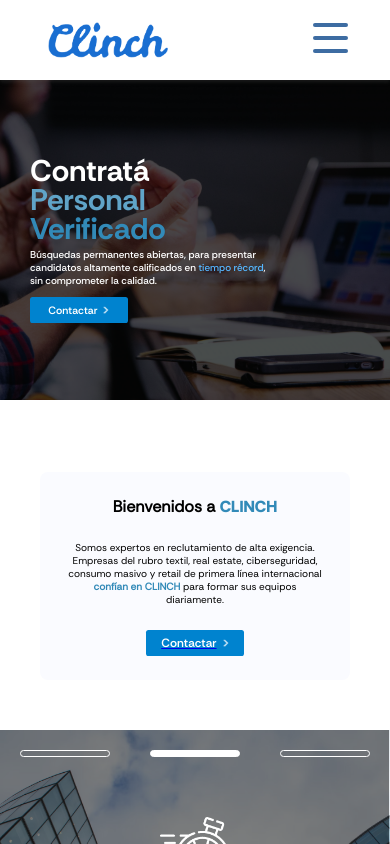
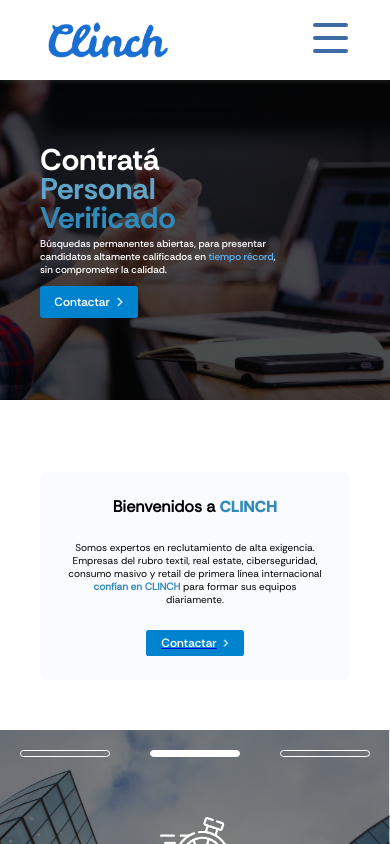
Before and after one commit to agustinlorca/ClinchHR, a React (Vite) app: page / in a window 390 px wide. Shown: the top 844 px of the page. Built offline with nearby package versions, Linux system fonts and the light colour scheme.

Commit message:
Fix general sizes - responsive

```diff
--- a/src/components/Heros/Hero.css
+++ b/src/components/Heros/Hero.css
@@ -1,41 +1,33 @@
 .hero {
+  width: 100%;
   background-size: cover;
   background-position: center;
-  height: 960px;
+  height: 760px;
 }
-
 .hero.home {
   background-image: url("../../assets/images/hero-home.png");
 }
-
 .hero.candidates {
   background-image: url("../../assets/images/hero-candidates.png");
 }
-
 .hero .content {
   position: absolute;
-  margin: 196px 0 0 180px;
+  margin: 110px 0 0 140px;
   max-height: 542px;
 }
-
-.hero .content.home{
-  max-width: 800px;
+.hero .content.home {
+  max-width: 570px;
 }
-
-.hero .content.candidates{
-  max-width: 738px;
-}
-
-.hero .content div {
-  margin-bottom: 16px;
+.hero .content.candidates {
+  max-width: 556px;
 }
 
 .hero .content div span {
-  margin-bottom: -30px;
+  margin-bottom: -26px;
   padding: 0;
   font-family: "RethinkSans-Bold", sans-serif;
   display: block;
-  font-size: var(--font-size-titles-big);
+  font-size: 80px;
 }
 
 .hero .content div span:nth-child(1) {
@@ -50,10 +42,8 @@
 
 .hero .content p {
   font-family: "RethinkSans-Medium";
-  width: auto;
-  height: 126px;
-  margin-bottom: 32px;
-  font-size: var(--font-size-big);
+  margin: 24px 0px;
+  font-size: 24px;
   color: white;
 }
 
@@ -68,17 +58,19 @@
   display: flex;
   justify-content: center;
   align-items: center;
-  gap: 12px;
+  padding: 16px;
+  gap: 8px;
   border: #0083cf;
-  border-radius: 8px;
+  border-radius: 6px;
   background-color: #0083cf;
-  width: 303px;
-  height: 80px;
+  min-width: 192px;
+  min-height: 64px;
   color: white;
-  font-size: var(--font-size-big);
+  font-size: 26px;
 }
 
-.hero .content a{
+.hero .content a {
+  text-decoration: none;
   display: inline-block;
 }
 @keyframes moveIcon {
@@ -91,122 +83,124 @@
 }
 
 .math-greater {
-  width: 24px;
-  height: 24px;
+  width: 18px;
+  height: 18px;
   animation: moveIcon 1.1s linear infinite;
 }
-
-@media screen and (max-width: 991px) {
+@media screen and (max-width: 1200px) {
   .hero {
-    height: 480px;
+    height: 500px;
   }
   .hero .content {
-    margin: 98px 0 0 90px;
+    margin: 90px 0 0 90px;
+    max-height: 360px;
   }
-
-  .hero .content div {
-    margin-bottom: 16px;
+  .hero .content.home {
+    max-width: 380px;
+  }
+  .hero .content.candidates {
+    max-width: 370px;
   }
 
   .hero .content div span {
-    margin-bottom: -15px;
-    font-size: 48px;
+    margin-bottom: -17px;
+    font-size: 53px;
+  }
+  .hero .content p {
+    margin: 16px 0px;
+    font-size: 16px;
   }
 
-  .hero .content p {
+  .hero .content button {
+    padding: 10px;
+    gap: 5px;
+    border-radius: 4px;
+    min-width: 128px;
+    min-height: 43px;
+    font-size: 17px;
+  }
 
-    height: 39px;
-    margin-bottom: 60px;
-    font-size: 20.67px;
-  }
-  .hero .content.home p{
-    width: 490px;
-  }
-  .hero .content.candidates p{
-    width: 475px;
-  }
-  .hero .content button {
-    gap: 12px;
-    border-radius: 4px;
-    width: 151.5px;
-    height: 40px;
-    font-size: 16px;
-  }
   .math-greater {
     width: 12px;
     height: 12px;
   }
 }
 
+
 @media screen and (max-width: 767px) {
   .hero {
     height: 320px;
   }
   .hero .content {
-    margin: 71px 0 0 30px;
+    margin: 60px 0 0 40px;
+    max-height: 180px;
   }
-  .hero .content div {
-    margin-bottom: 10px;
+  .hero .content.home {
+    max-width: 250px;
   }
+  .hero .content.candidates {
+    max-width: 230px;
+  }
+
   .hero .content div span {
     margin-bottom: -10px;
     font-size: 30px;
   }
   .hero .content p {
-    height: 39px;
-    margin-bottom: 10px;
+    margin: 10px 0px;
     font-size: 10px;
   }
-  .hero .content.home p{
-    width: 250px;
+
+  .hero .content button {
+    padding: 8px;
+    gap: 4px;
+    border-radius: 3px;
+    min-width: 98px;
+    min-height: 30px;
+    font-size: 12px;
   }
-  .hero .content.candidates p{
-    width: 230px;
-  }
-  .hero .content button {
-    width: 98px;
-    height: 26px;
-    border-radius: 2.57px;
-    font-size: 10.67px;
-    gap: 4px;
-  }
+
   .math-greater {
-    width: 8.23px;
-    height: 8.23px;
+    width: 10px;
+    height: 10px;
   }
 }
 
 @media screen and (max-width: 300px) {
   .hero {
-    height: 160px;
+    height: 213px;
   }
   .hero .content {
-    margin: 35.5px 0 0 15px;
-    max-width: 800px;
-    height: 271px;
+    margin: 27px 0 0 17px;
+    max-height: 180px;
   }
-  .hero .content div {
-    margin-bottom: 5px;
+  .hero .content.home {
+    max-width: 160px;
   }
+  .hero .content.candidates {
+    max-width: 150px;
+  }
+
   .hero .content div span {
-    margin-bottom: -5px;
-    font-size: 15px;
+    margin-bottom: -6.5px;
+    font-size: 20px;
   }
   .hero .content p {
-    width: 128px;
-    height: 19.5px;
-    margin-bottom: 5px;
-    font-size: 5.3px;
+    margin: 6.5px 0px;
+    font-size: 6.5px;
   }
+
   .hero .content button {
-    width: 49px;
-    height: 13px;
-    border-radius: 1.25px;
-    font-size: 5.3px;
-    gap: 2px;
+    padding: 5px;
+    gap: 3px;
+    border-radius: 2px;
+    min-width: 65px;
+    min-height: 20px;
+    font-size: 8px;
   }
+
   .math-greater {
-    width: 4.1px;
-    height: 4.1px;
+    width: 6.5px;
+    height: 6.5px;
   }
 }
--- a/src/components/Heros/HeroCandidates/HeroCandidates.jsx
+++ b/src/components/Heros/HeroCandidates/HeroCandidates.jsx
@@ -1,6 +1,7 @@
 import React from "react";
 import "../hero.css";
 import { Link } from "react-router-dom";
+import MathGreater from "../../Icons/MathGreater";
 const HeroCandidates = () => {
   return (
     <section className="hero candidates">
@@ -21,18 +22,7 @@
         >
           <button>
             Aplicar
-            <svg
-              className="math-greater"
-              viewBox="0 0 11 19"
-              fill="none"
-              xmlns="http://www.w3.org/2000/svg"
-            >
-              <path
-                d="M1.8125 1.8385L9.28646 9.31246L1.8125 16.7864"
-                stroke="white"
-                strokeWidth="2.5625"
-              />
-            </svg>
+            <MathGreater cssClass="math-greater"/>
           </button>
         </Link>
       </div>
--- a/src/components/Heros/HeroHome/HeroHome.jsx
+++ b/src/components/Heros/HeroHome/HeroHome.jsx
@@ -1,5 +1,6 @@
 import React from "react";
 import "../hero.css";
+import MathGreater from "../../Icons/MathGreater";
 
 const HeroHome = () => {
   return (
@@ -16,18 +17,7 @@
         </p>
         <button>
           Contactar
-          <svg
-            className="math-greater"
-            viewBox="0 0 11 19"
-            fill="none"
-            xmlns="http://www.w3.org/2000/svg"
-          >
-            <path
-              d="M1.8125 1.8385L9.28646 9.31246L1.8125 16.7864"
-              stroke="white"
-              strokeWidth="2.5625"
-            />
-          </svg>
+          <MathGreater cssClass="math-greater"/>
         </button>
       </div>
     </section>
--- a/src/components/Icons/Finance.jsx
+++ b/src/components/Icons/Finance.jsx
@@ -10,7 +10,6 @@
   >
     <path
       fill={props.fill}
-
       d="m6 16.5-3 2.94V11h3m5 3.66-1.57-1.34L8 14.64V7h3m5 6-3 3V3h3m2.81 9.81L17 11h5v5l-1.79-1.79L13 21.36l-3.47-3.02L5.75 22H3l6.47-6.34L13 18.64"
     />
   </svg>
--- /dev/null
+++ b/src/components/Icons/MathGreater.jsx
@@ -0,0 +1,20 @@
+import React from "react";
+
+const MathGreater = ({ cssClass }) => {
+  return (
+    <svg
+      className={cssClass}
+      viewBox="0 0 11 19"
+      fill="none"
+      xmlns="http://www.w3.org/2000/svg"
+    >
+      <path
+        d="M1.8125 1.8385L9.28646 9.31246L1.8125 16.7864"
+        stroke="white"
+        strokeWidth="2.4"
+      />
+    </svg>
+  );
+};
+
+export default MathGreater;
```
